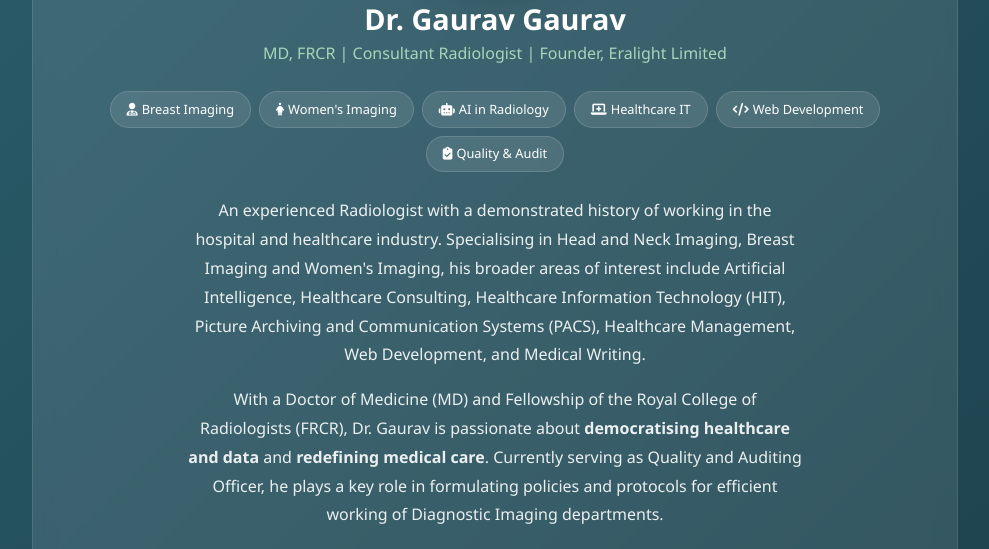
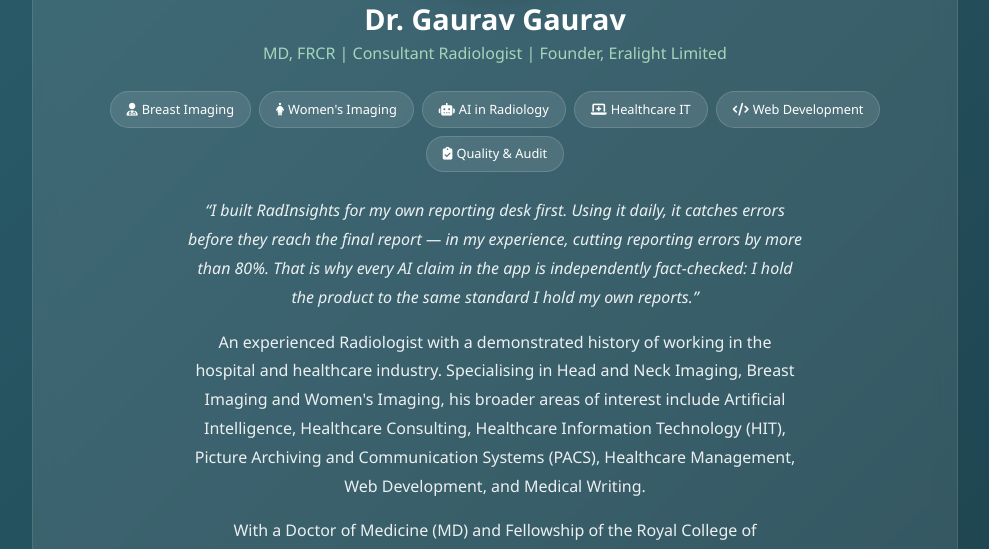
Before and after one commit to visit-www/FRCR-REVISION, a Python web app: template templates/about.html in a window 1280 px wide. Shown: the part 5215-5764 px from the top of the page, without its empty margins (145-1134 px from the left). Run offline with Jinja, Linux system fonts and the light colour scheme; the template is opened without the code that fills it, so the values that code supplies are empty.

Commit message:
Add founder-experience error-reduction claim to landing CTA + about bio
Framed as first-person attributed experience ('in my experience, cutting
reporting errors by more than 80%') rather than a product performance
statistic — defensible without published data; kept out of meta descriptions
and Schema.org for the same reason

Co-Authored-By: Claude Fable 5 <noreply@anthropic.com>

```diff
--- a/templates/about.html
+++ b/templates/about.html
@@ -820,6 +820,12 @@
 
                         <div class="row justify-content-center mt-4">
                             <div class="col-lg-9">
+                                <p class="developer-bio" style="font-style: italic;">
+                                    &ldquo;I built RadInsights for my own reporting desk first. Using it daily, it catches
+                                    errors before they reach the final report &mdash; in my experience, cutting reporting
+                                    errors by more than 80%. That is why every AI claim in the app is independently
+                                    fact-checked: I hold the product to the same standard I hold my own reports.&rdquo;
+                                </p>
                                 <p class="developer-bio">
                                     An experienced Radiologist with a demonstrated history of working in the hospital and
                                     healthcare industry. Specialising in Head and Neck Imaging, Breast Imaging and Women's Imaging, his broader
--- a/templates/landing.html
+++ b/templates/landing.html
@@ -936,6 +936,12 @@
     <section class="cta-section">
         <div class="container">
             <h2>Begin Your Journey</h2>
+            <!-- Founder-experience claim: kept first-person and attributed (personal
+                 experience, not a product performance statistic) -->
+            <blockquote style="max-width: 640px; margin: 0 auto 1.5rem; padding: 1rem 1.5rem; border-left: 3px solid var(--brand-primary); background: rgba(255,255,255,0.08); border-radius: 0 8px 8px 0; text-align: left;">
+                <p style="font-style: italic; margin-bottom: 0.5rem;">&ldquo;In my own daily reporting, RadInsights catches errors before they reach the final report &mdash; in my experience, cutting reporting errors by more than 80%.&rdquo;</p>
+                <footer style="font-size: 0.85rem; opacity: 0.85;">&mdash; Dr. Gaurav, Consultant Radiologist &amp; founder</footer>
+            </blockquote>
             <p>Built by a radiologist, for radiologists &mdash; designed to transform the way you work and learn. A manifestation of a radiologist's <span style="font-family: 'Cormorant Garamond', serif; font-style: italic; font-weight: 600; color: var(--brand-primary, #e96304); font-size: 1.15rem; letter-spacing: 1px;">Ikigai</span>.</p>
             <div class="hero-cta">
                 <a href="/auth/register" class="btn-hero-primary">Get Started</a>
```
